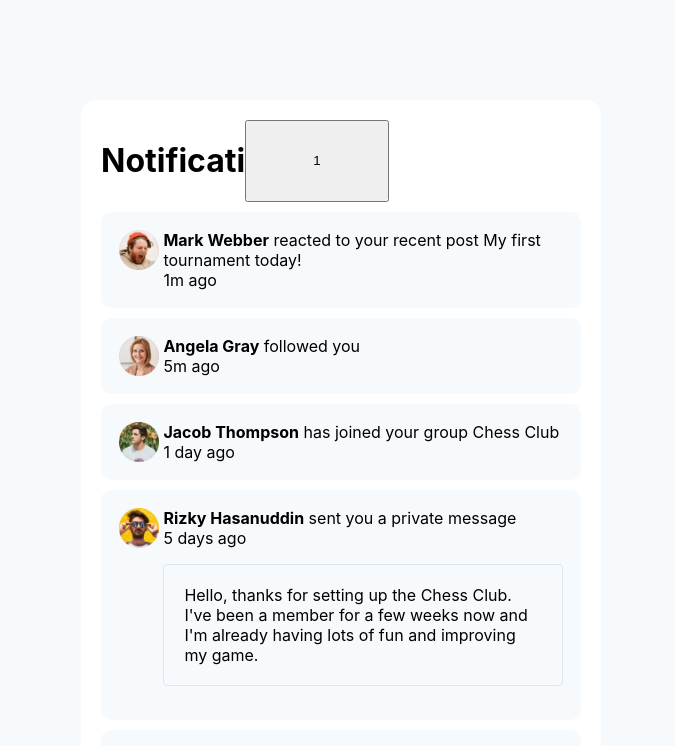
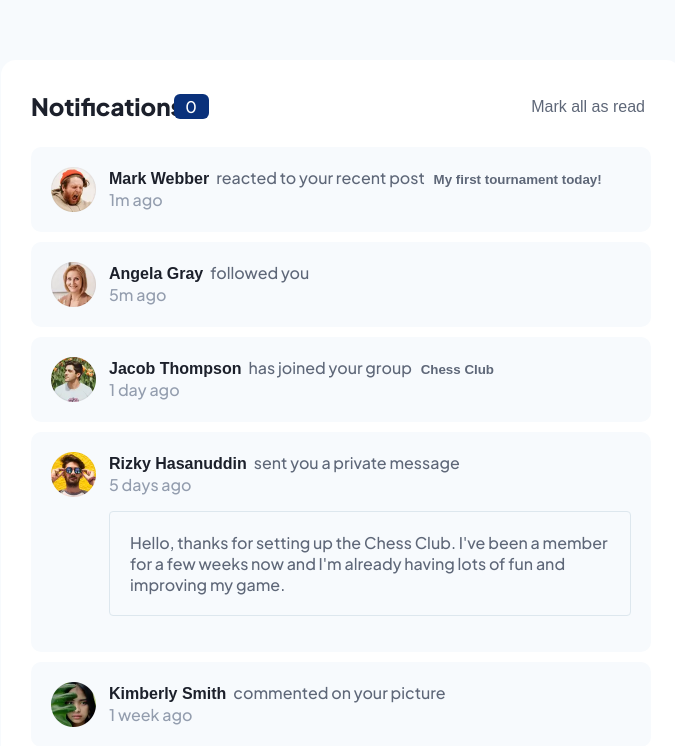
Before and after one commit to marianRuizDev/notifications-page-main, a React (Create React App) app: page / in a window 1280 px wide. Shown: the top 746 px of the page, without its empty margins (299-974 px from the left). Built offline with nearby package versions, Linux system fonts and the light colour scheme.

Commit message:
new font and resize

```diff
--- a/public/index.html
+++ b/public/index.html
@@ -1,6 +1,10 @@
 <!DOCTYPE html>
 <html lang="en">
   <head>
+
+    <link rel="preconnect" href="https://fonts.googleapis.com">
+    <link rel="preconnect" href="https://fonts.gstatic.com" crossorigin>
+    <link href="https://fonts.googleapis.com/css2?family=Plus+Jakarta+Sans:wght@500;800&display=swap" rel="stylesheet">
     <meta charset="utf-8" />
     <link rel="icon" type="image/png" sizes="32x32" href="./assets/images/favicon-32x32.png">
     <meta name="viewport" content="width=device-width, initial-scale=1" />
--- a/src/App.css
+++ b/src/App.css
@@ -1,5 +1,5 @@
 .App {
   box-sizing: border-box;
   background-color: hsl(210, 60%, 98%);
-  padding-top: 100px;
+  padding-top: 60px;
 }
--- /dev/null
+++ b/src/components/AllReadButton/AllRead.jsx
@@ -0,0 +1,11 @@
+import './allread.css'
+
+function AllRead () {
+    return (
+        <div className='container-btn'>
+            <button className='btn'>Mark all as read</button>
+        </div>
+    )
+}
+
+export default AllRead;
--- /dev/null
+++ b/src/components/AllReadButton/allread.css
@@ -0,0 +1,17 @@
+.btn {
+    border: none;
+    background-color: inherit;
+
+    font-size: 16px;
+    cursor: pointer;
+    display: inline-block;
+    color: hsl(219, 12%, 42%);
+}
+.btn:hover {
+    color:  hsl(219, 85%, 26%);
+}
+
+.container-btn {
+    justify-self: end;
+    align-self: center;
+}
--- /dev/null
+++ b/src/components/Counter/Counter.jsx
@@ -0,0 +1,11 @@
+import './counter.css'
+
+function Counter () {
+    return (
+        <div className='counter'>
+            <span className='content'>0</span>
+        </div>
+    )
+}
+
+export default Counter;
--- /dev/null
+++ b/src/components/Counter/counter.css
@@ -0,0 +1,11 @@
+.counter {
+    width: 35px;
+    height: 25px;
+    background-color: hsl(219, 85%, 26%);
+    display: flex;
+    justify-content: center;
+    align-items: center;
+    align-self: center;
+    border-radius: 6px;
+    color: white;
+}
--- a/src/components/Notification/Notification.jsx
+++ b/src/components/Notification/Notification.jsx
@@ -1,13 +1,26 @@
 import './notification.css'
 
-function Notification ({name, date, picture, content, message, contentMessage}) {
-    console.log(contentMessage)
+function Notification ({name, date, picture, content, message, contentMessage, object}) {
     return (
         <div className="noti">
             <img src={picture} className="img" alt="Profile Picture"/>
             <div>
-                <div><strong>{name}</strong> {content}</div>
-                <footer>{date}</footer>
+                <div>
+                    <button className='name'>
+                        <strong>{name}</strong>
+                    </button>
+                    <span className='content-noti'>
+                        {content}
+                        <button className='object-noti'>
+                            <strong >
+                                {object}
+                            </strong>
+                        </button>
+                    </span>
+                    </div>
+                <footer className='date'>
+                    {date}
+                </footer>
                 {message && (<p className='message'>{contentMessage}</p>)}
             </div>
         </div>
--- a/src/components/Notification/notification.css
+++ b/src/components/Notification/notification.css
@@ -1,18 +1,58 @@
 .noti {
     display: grid;
     grid-template-columns: 10% 90%;
-    padding: 18px;
+    padding: 20px;
     background-color: hsl(210, 60%, 98%);
     border-radius: 10px;
 }
 
 img{
-    width: 40px;
-    height: 40px;
+    width: 45px;
+    height: 45px;
 }
 
 .message {
     border: 1px solid hsl(205, 33%, 90%);
     padding: 20px;
     border-radius: 4px;
+    color: hsl(219, 12%, 42%);
 }
+
+.message:hover {
+    background-color: hsl(205, 33%, 90%);
+}
+
+.name {
+    border: none;
+    background-color: inherit;
+    cursor: pointer;
+    display: inline-block;
+    padding-left: 0%;
+    padding-right: 7px;
+    color: hsl(224, 21%, 14%);
+    font-size: 1rem;
+}
+
+.name:hover {
+    color: hsl(219, 85%, 26%);
+}
+
+.content-noti {
+    color: hsl(219, 12%, 42%);
+}
+
+.date {
+    color: hsl(219, 14%, 63%);
+}
+
+.object-noti {
+    border: none;
+    background-color: inherit;
+    cursor: pointer;
+    display: inline-block;
+    color: hsl(219, 12%, 42%);
+}
+
+.object-noti:hover {
+    color: hsl(219, 85%, 26%);
+}
--- a/src/components/NotificationList/NotificationList.jsx
+++ b/src/components/NotificationList/NotificationList.jsx
@@ -1,5 +1,7 @@
 import notifications from "../../utils/notifications.js";
 import Notification from "../Notification/Notification.jsx";
+import Counter from "../Counter/Counter.jsx";
+import AllRead from "../AllReadButton/AllRead.jsx";
 import './notificationList.css';
 
 function NotificationList () {
@@ -7,8 +9,9 @@ function NotificationList () {
         <div>
             <div className="container">
                 <div className="head">
-                    <h1>Notifications</h1>
-                    <button>1</button>
+                    <h1 className="title">Notifications</h1>
+                    <Counter />
+                    <AllRead />
                 </div>
                 {notifications.map((e, i) =>
                     <Notification
@@ -19,6 +22,7 @@ function NotificationList () {
                         date={e.date}
                         message={e.message}
                         contentMessage={e.contentMessage}
+                        object={e.object}
                     />
                 )}
             </div>
--- a/src/components/NotificationList/notificationList.css
+++ b/src/components/NotificationList/notificationList.css
@@ -1,6 +1,6 @@
 .container {
-    margin: 0px 380px 100px 380px;
-    padding: 20px 20px 10px 20px;
+    margin: 0px 300px 100px 300px;
+    padding: 15px 30px 10px 30px;
     background-color: hsl(0, 0%, 100%);
     display: grid;
     grid-auto-flow: row;
@@ -11,5 +11,10 @@
 .head {
     display: grid;
     grid-auto-flow: column;
-    grid-template-columns: 30% 30% 40%;
+    grid-template-columns: 23% 37% 40%;
 }
+
+.title {
+    color: hsl(224, 21%, 14%);
+    font-size: 1.5rem;
+}
--- a/src/index.css
+++ b/src/index.css
@@ -1,8 +1,6 @@
 body {
   margin: 0;
-  font-family: -apple-system, BlinkMacSystemFont, 'Segoe UI', 'Roboto', 'Oxygen',
-    'Ubuntu', 'Cantarell', 'Fira Sans', 'Droid Sans', 'Helvetica Neue',
-    sans-serif;
+  font-family: 'Plus Jakarta Sans', sans-serif;
   -webkit-font-smoothing: antialiased;
   -moz-osx-font-smoothing: grayscale;
 }
--- a/src/utils/notifications.js
+++ b/src/utils/notifications.js
@@ -1,7 +1,8 @@
 const notifications = [
     {
         name: "Mark Webber",
-        content: "reacted to your recent post My first tournament today!",
+        content: "reacted to your recent post  ",
+        object: "My first tournament today!",
         date: "1m ago",
         message: false,
         picture: "../../assets/images/avatar-mark-webber.webp"
@@ -15,7 +16,8 @@ const notifications = [
     },
     {
         name: "Jacob Thompson",
-        content: "has joined your group Chess Club",
+        content: "has joined your group ",
+        object: "Chess Club",
         date: "1 day ago",
         message: false,
         picture: "../../assets/images/avatar-jacob-thompson.webp"
@@ -37,14 +39,16 @@ const notifications = [
     },
     {
         name: "Nathan Peterson",
-        content: "reacted to your recent post 5 end-game strategies to increase your win rate",
+        content: "reacted to your recent post ",
+        object: "5 end-game strategies to increase your win rate",
         date: "2 weeks ago",
         message: false,
         picture: "../../assets/images/avatar-nathan-peterson.webp"
     },
     {
         name: "Anna Kim",
-        content: "left the group Chess Club",
+        content: "left the group ",
+        object: "Chess Club",
         date: "2 weeks ago",
     message: false,
     picture: "../../assets/images/avatar-anna-kim.webp"
```
